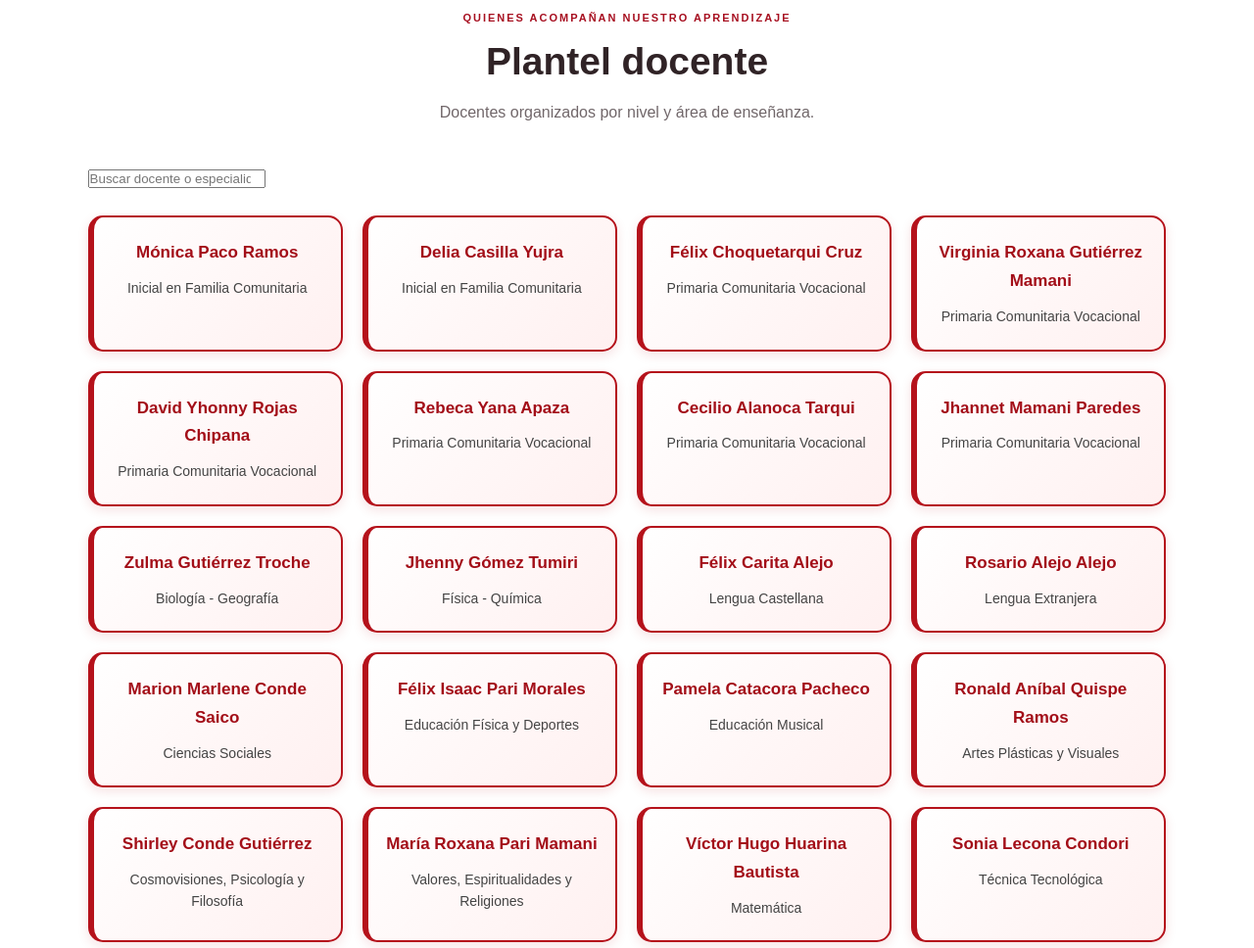
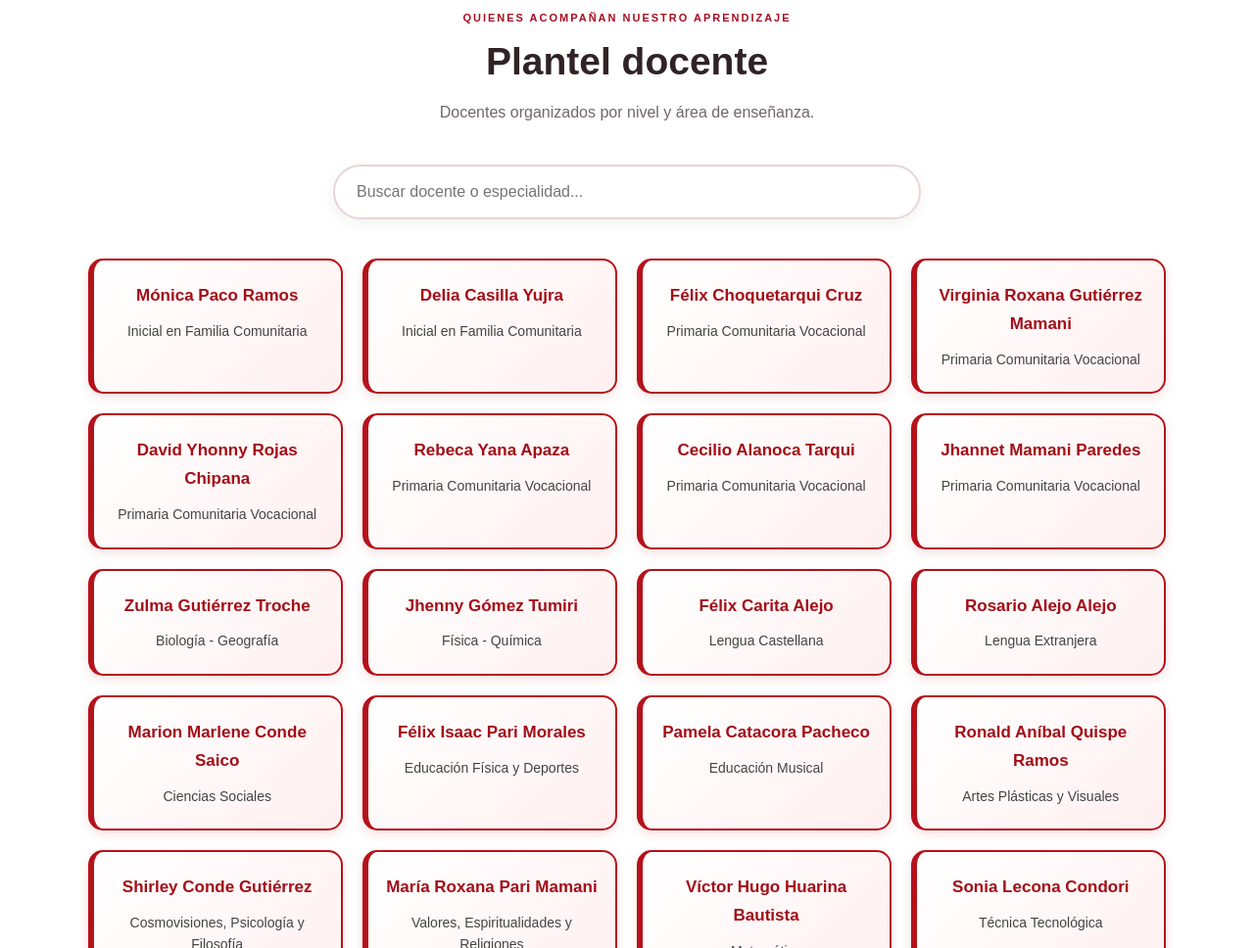
Before and after one commit to sheylastefaniramirez-hash/metodista-andino-2026, a plain HTML site: page index.html in a window 1280 px wide. Shown: the part 3641-4609 px from the top of the page at 98% size. Drawn offline with Linux system fonts and the light colour scheme.

Commit message:
Update styles.css

```diff
--- a/styles.css
+++ b/styles.css
@@ -961,3 +961,24 @@ nav a:hover {
 .credito-estudiante span:hover {
     letter-spacing: 2px;
 }
+#docentes #buscador {
+    display: block;
+    width: 90%;
+    max-width: 600px;
+    margin: 25px auto 40px;
+    padding: 17px 22px;
+    border: 2px solid #e8d5d5;
+    border-radius: 50px;
+    font-size: 16px;
+    background: white;
+    color: #333;
+    outline: none;
+    box-shadow: 0 4px 15px rgba(0, 0, 0, 0.06);
+    transition: all 0.3s ease;
+}
+
+#docentes #buscador:focus {
+    border-color: var(--rojo);
+    box-shadow: 0 4px 18px rgba(160, 0, 0, 0.12);
+    transform: translateY(-2px);
+}
```
